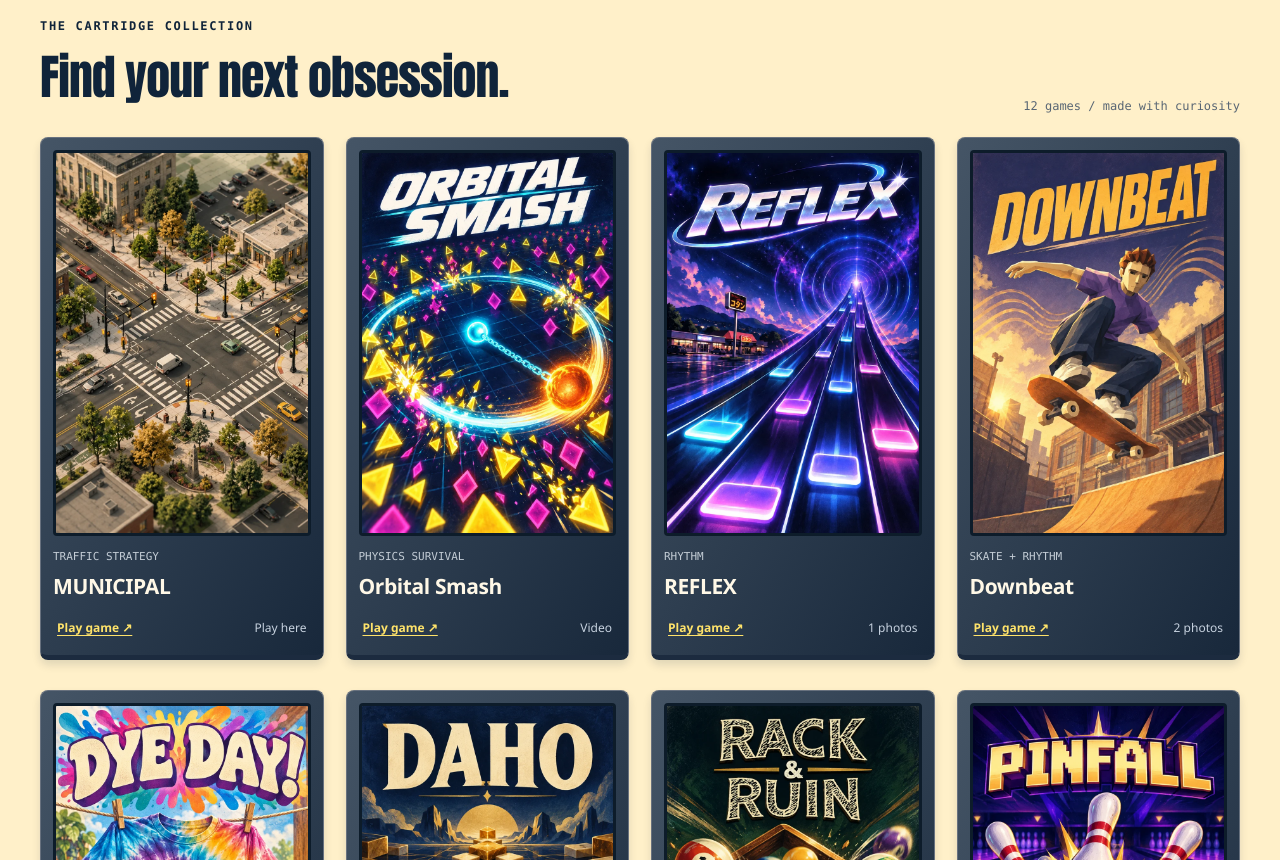
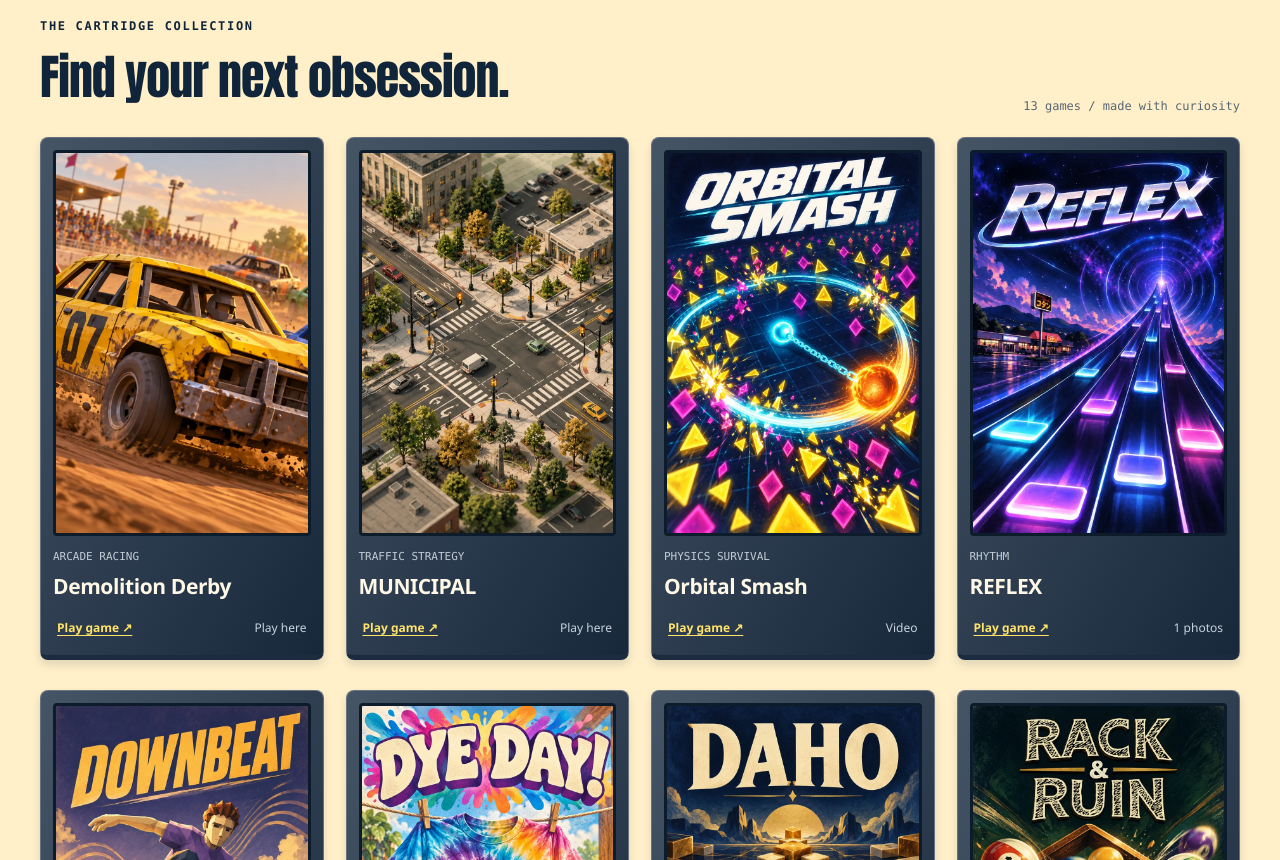
Before and after one commit to nascarjake/goosegames, a Next.js app: page / in a window 1280 px wide. Shown: the part 1100-1960 px from the top of the page. Built offline with nearby package versions, Linux system fonts and the light colour scheme; no server answers.

Commit message:
Add Demolition Derby to game catalog

```diff
--- a/app/data/arcade.ts
+++ b/app/data/arcade.ts
@@ -28,6 +28,18 @@ const shots = (id: string, captions: string[]) =>
 // Launch only user-supplied public URLs. Covers are promotional illustrations;
 // screenshots are authentic captures. DAHO's artwork is conceptual.
 export const arcadeGames: ArcadeGame[] = [
+  {
+    id: "demolition-derby",
+    title: "Demolition Derby",
+    genre: "Arcade racing",
+    cover: cover("demolition-derby"),
+    tagline: "Full contact. No mercy.",
+    description: "Race hard, trade paint, and keep your car running in a full-contact arcade racer. Take on a pack of rivals across circuits and a demolition bowl, then head back to the garage to choose your next ride.\n\nFeatures:\n- Race against AI rivals or battle to be the last car running.\n- Choose from six cars with distinct handling and durability.\n- Explore circuits, a demolition arena, and experimental tracks.\n- Damage and detach body panels as you collide; collect repairs to stay in the fight.\n- Customize your car and switch between chase, cockpit, hood, and roof cameras.",
+    playUrl: "https://nascarjake.github.io/demolition-derby-play/",
+    embedUrl: "https://nascarjake.github.io/demolition-derby-play/",
+    controlsHint: "WASD or arrow keys to drive; Space to slide; V to change camera.",
+    screenshots: [],
+  },
   {
     id: "municipal",
     title: "MUNICIPAL",
```
Also changed, not shown: public/arcade/demolition-derby-cover.webp (added).
